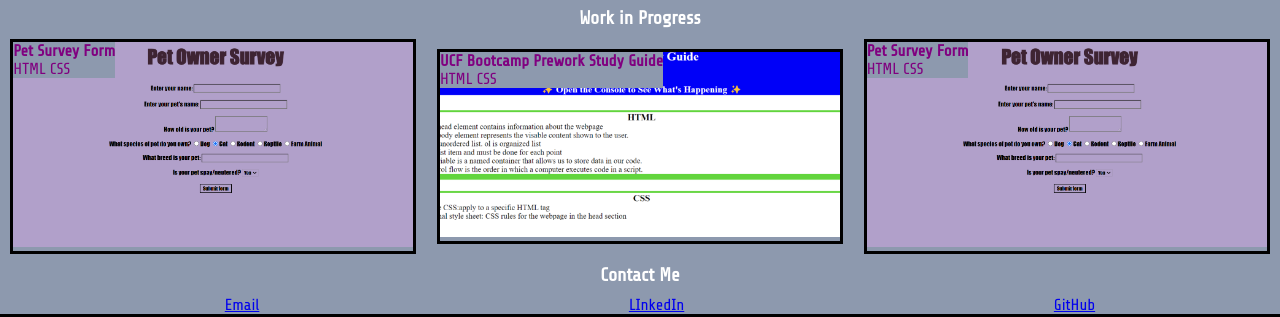
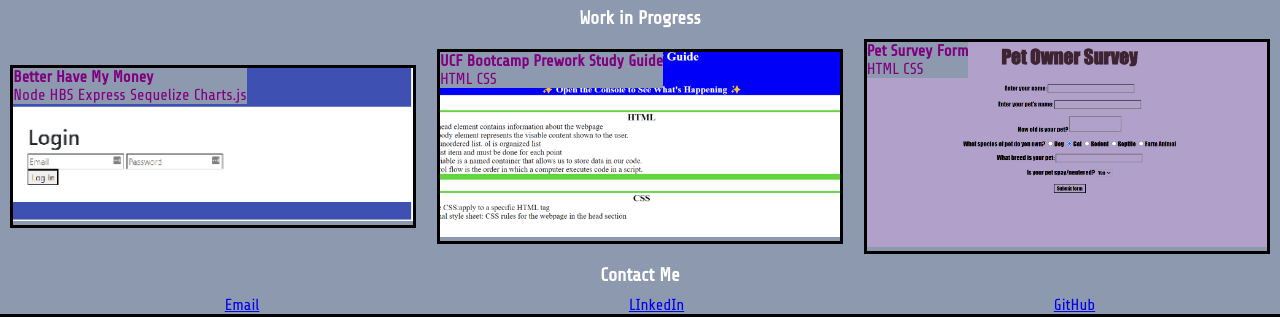
Before and after one commit to marissa-a-darr/css-professional-portfolio, a plain HTML site: page index.html in a window 1280 px wide. Shown: the part 698-1015 px from the top of the page. Drawn offline with Linux system fonts and the light colour scheme.

Commit message:
added expense tracker app

```diff
--- a/index.html
+++ b/index.html
@@ -58,13 +58,13 @@
             <h3 class="section-titles">Work in Progress</h3>
             <div class="current-work-cards">
             <div class="card" class="petsurvey-card">
-                <a href="https://marissa-a-darr.github.io/pets-survey/">
-                    <img class="card-photo" src="assets/images/petsurveyscreenshot.png"
-                        alt="Screenshot of pet survey webpage">
+                <a href="https://marissa-a-darr.github.io/project2-collab/">
+                    <img class="card-photo" src="assets/images/betterhavemymoney.png"
+                        alt="Screenshot of expense tracker app">
                 </a>
                 <section class="card-text">
-                    <h4>Pet Survey Form</h4>
-                    <p>HTML CSS</p>
+                    <h4>Better Have My Money</h4>
+                    <p>Node HBS Express Sequelize Charts.js </p>
                 </section>
             </div>
             <div class="card" id="prework-card">
```
Also changed, not shown: assets/images/betterhavemymoney.png (added).
